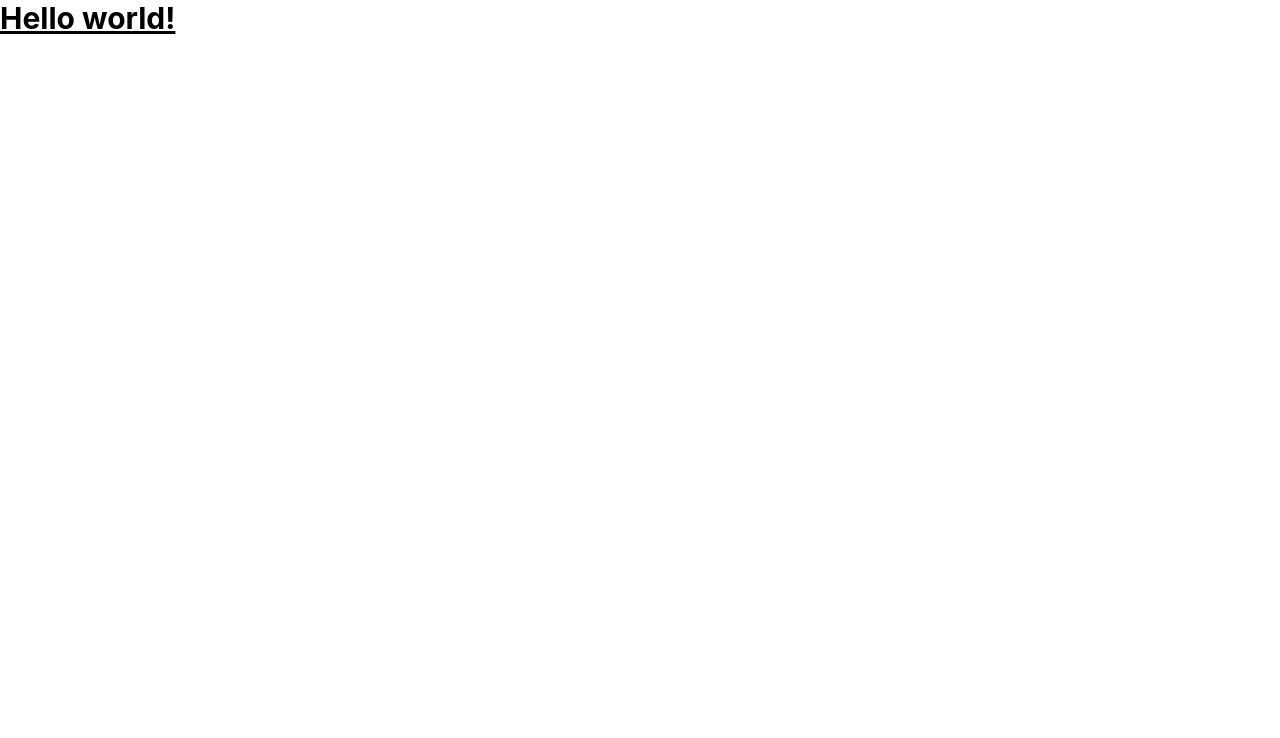
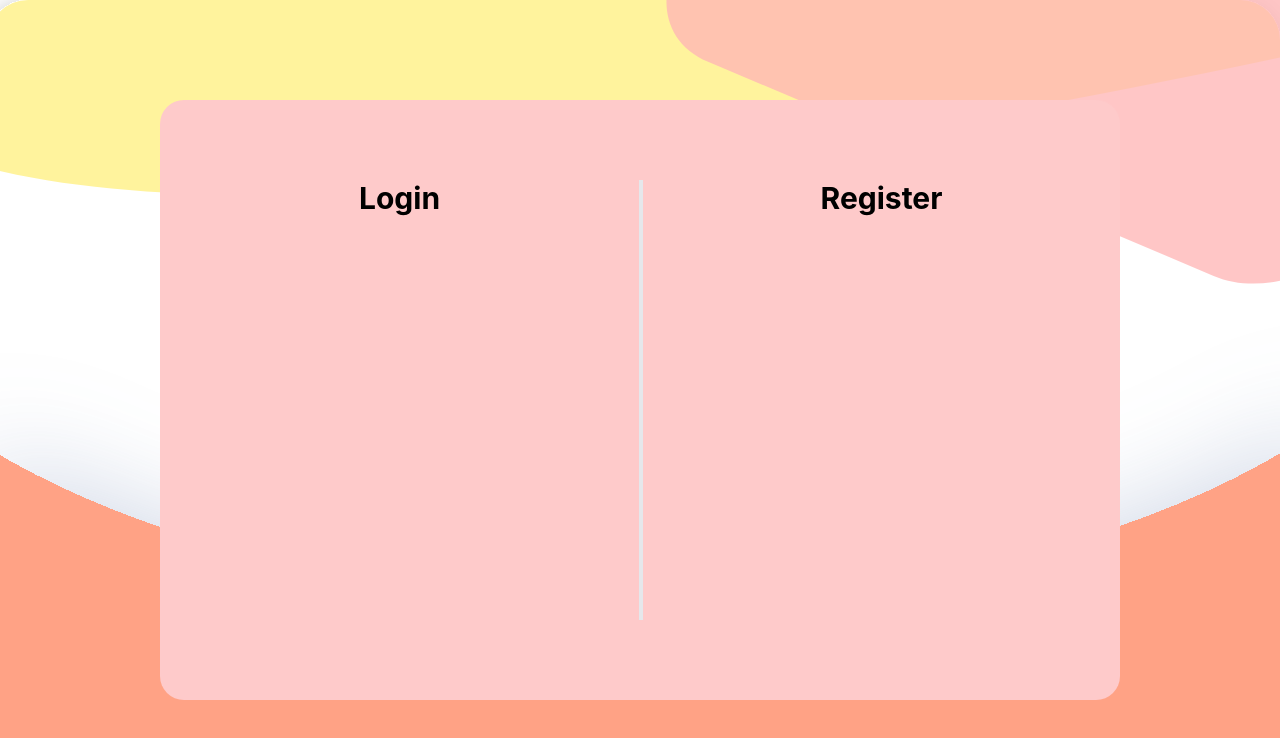
Before and after one commit to mcbebu/JIAKK, a JavaScript app in the folder frontend/: page / in a window 1280 px wide. Shown: the top 738 px of the page. Built offline with nearby package versions, Linux system fonts and the light colour scheme; the HTML template or start-up script is replaced by a standard one.

Commit message:
initial commit

```diff
--- a/frontend/src/App.js
+++ b/frontend/src/App.js
@@ -1,8 +1,8 @@
+import LoginPage from "./LoginPage/LoginPage";
+
 function App() {
   return (
-    <h1 className="text-3xl font-bold underline">
-      Hello world!
-    </h1>
+    <LoginPage />
   );
 }
 
--- /dev/null
+++ b/frontend/src/LoginPage/Form.js
@@ -0,0 +1,11 @@
+import Title from "../components/Text/Title";
+
+const Form = ({ title, children }) => {
+  return (
+    <div className="w-full my-20 flex flex-col justify-items-center">
+      <Title label={title} />
+    </div>
+  );
+};
+
+export default Form;
--- /dev/null
+++ b/frontend/src/LoginPage/LoginPage.js
@@ -0,0 +1,12 @@
+import Form from "./Form";
+
+const LoginPage = () => {
+    return <div className="flex justify-around bg-cover bg-login-page w-screen h-screen">
+        <div className="w-3/4 h-3/4 self-center rounded-3xl bg-red-200 flex flex-row justify-between divide-x-4">
+            <Form title={"Login"} />
+            <Form title={"Register"} />
+        </div>
+    </div>
+};
+
+export default LoginPage;
--- /dev/null
+++ b/frontend/src/components/Text/Title.js
@@ -0,0 +1,5 @@
+const Title = ({ label }) => {
+  return <div className="text-3xl font-bold text-center w-full">{label}</div>;
+};
+
+export default Title;
--- a/frontend/tailwind.config.js
+++ b/frontend/tailwind.config.js
@@ -2,7 +2,12 @@
 module.exports = {
   content: ["./src/**/*.{html,js}"],
   theme: {
-    extend: {},
+    extend: {
+      backgroundImage:
+        {
+          'login-page': "url('/assets/LoginPageBg.svg')"
+        }
+    },
   },
   plugins: [],
 }
```
Also changed, not shown: frontend/assets/LoginPageBg.svg (added), frontend/src/components/FormComponents/FormEntry.js (added), 1 other file (tests, documents, lock files or other folders).
